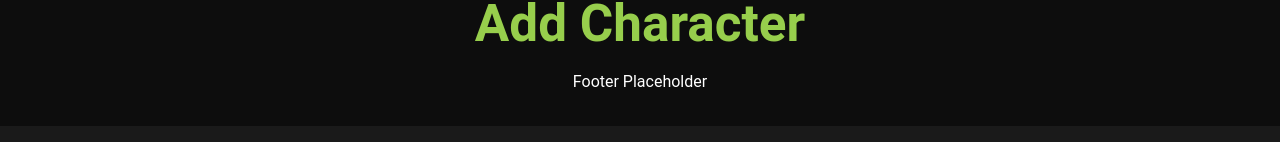
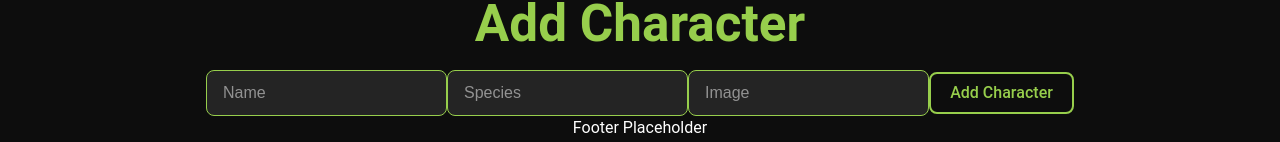
Before and after one commit to Rickverse-API-company/rick-and-morty-universe, a React (Vite) app: page / in a window 1280 px wide. Shown: the part 810-952 px from the top of the page. Built offline with nearby package versions, Linux system fonts and the light colour scheme; no server answers.

Commit message:
form to add characters, lifted state of API call to refresh after character added

```diff
--- a/src/components/AddCharacterForm.jsx
+++ b/src/components/AddCharacterForm.jsx
@@ -2,12 +2,43 @@ import { useState } from 'react'
 import { useNavigate } from 'react-router-dom'
 import axios from 'axios'
 
+function AddCharacterForm({ onCharacterAdded }) {
+    const [name, setName] = useState('')
+    const [species, setSpecies] = useState('')
+    const [image, setImage] = useState('')
+    const navigate = useNavigate()
 
+    const handleSubmit = (e) => {
+        e.preventDefault()
+        const newCharacter = {
+            name,
+            species,
+            image
+        }
 
-function AddCharacterForm() {
+        axios.post('https://rick-morty-universe-5598d-default-rtdb.europe-west1.firebasedatabase.app/character.json', newCharacter)
+            .then(response => {
+                console.log('Character added successfully:', response.data)
+                onCharacterAdded(); // Call the callback to refresh the character list
+                setName('');
+                setSpecies('');
+                setImage('');
+                navigate('/')
+            })
+            .catch(error => {
+                console.error('Error adding character:', error)
+            })
+    }
+
     return (
         <div className="add-character-form">
             <h1>Add Character</h1>
+            <form onSubmit={handleSubmit}>
+                <input type="text" name="name" placeholder="Name" value={name} onChange={(e) => setName(e.target.value)} />
+                <input type="text" name="species" placeholder="Species" value={species} onChange={(e) => setSpecies(e.target.value)} />
+                <input type="text" name="image" placeholder="Image" value={image} onChange={(e) => setImage(e.target.value)} />
+                <button type="submit">Add Character</button>
+            </form>
         </div>
     )
 }
--- a/src/pages/Homepage.jsx
+++ b/src/pages/Homepage.jsx
@@ -15,22 +15,24 @@ function HomePage() {
     const [CharacterToDisplay, setCharacterToDisplay] = useState([]);
     const [searchTerm, setSearchTerm] = useState(""); /* state to the filter */
 
-    useEffect(() => {
+    const fetchCharacters = () => {
         axios.get("https://rick-morty-universe-5598d-default-rtdb.europe-west1.firebasedatabase.app/character.json")
             .then(response => {
                 const characterObj = response.data;
-
                 const charactersArr = Object.keys(characterObj).map((id) => ({
                     id,
                     ...characterObj[id],
                 }));
-
                 setCharacterToDisplay(charactersArr);
                 console.log(charactersArr)
             })
             .catch((error) => {
                 console.log("error Page")
             })
+    };
+
+    useEffect(() => {
+        fetchCharacters();
     }, [])
 
     if (CharacterToDisplay === null) {
@@ -63,7 +65,7 @@ function HomePage() {
 
             <div className="add-character">
                 <h2>Add a Character</h2>
-                <AddCharacterForm />
+                <AddCharacterForm onCharacterAdded={fetchCharacters} />
             </div>
         </main>
     )
```
